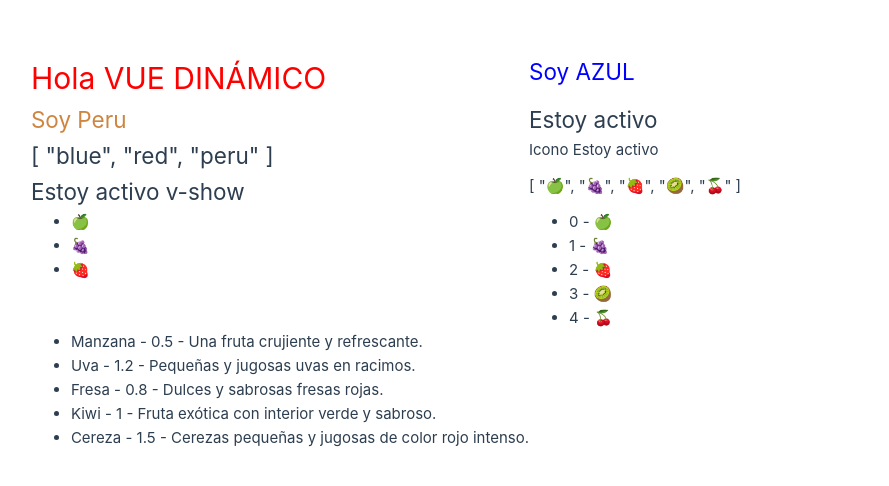
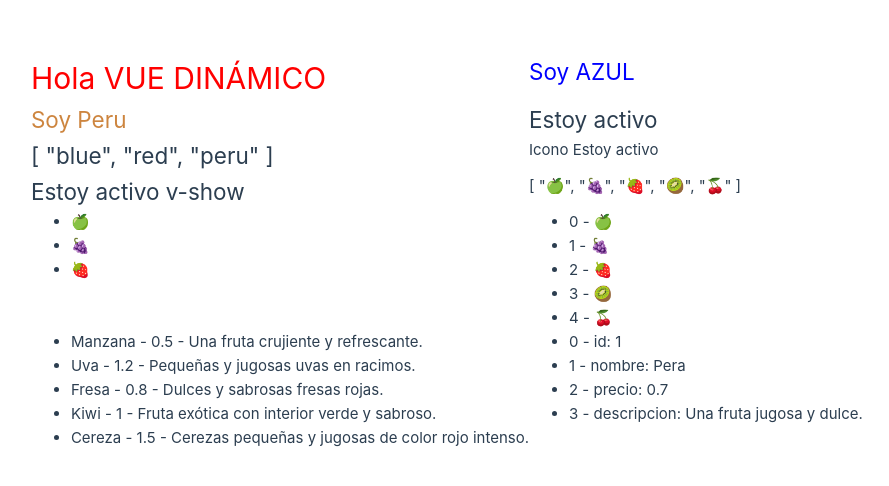
Before and after one commit to NEBULA1978/VUE3-COMPOSITION-API, a Vue app in the folder vue-project/: page / in a window 1280 px wide. Shown: the part 148-634 px from the top of the page, without its empty margins (111-1000 px from the left). Built offline with nearby package versions, Linux system fonts and the light colour scheme.

Commit message:
v-for recorriendo un objeto

```diff
--- a/vue-project/src/App.vue
+++ b/vue-project/src/App.vue
@@ -38,6 +38,13 @@ const arrayFrutas = [
 
 console.log(arrayFrutas);
 
+const objetoFruta = {
+  id: 1,
+  nombre: 'Pera',
+  precio: 0.7,
+  descripcion: 'Una fruta jugosa y dulce.',
+};
+
 </script>
 
 <template>
@@ -74,9 +81,7 @@ console.log(arrayFrutas);
   </ul>
   <!-- v-for igual que arriba pero mejor -->
   <ul>
-  <li v-for="(fruta,index) in arryFrutas"
-  :key="index"
-  >{{ index }} - {{ fruta }}
+    <li v-for="(fruta, index) in arryFrutas" :key="index">{{ index }} - {{ fruta }}
     </li>
   </ul>
   <!-- v-for igual que arriba pero mejor -->
@@ -92,7 +97,11 @@ console.log(arrayFrutas);
     </li>
   </ul>
 
-
+  <ul>
+    <li v-for="(valor, propiedad, index) in objetoFruta" :key="valor">
+      {{ index }} - {{ propiedad }}: {{ valor }}
+    </li>
+  </ul>
 </template>
 
 <style scoped>
```
Lines whose indentation alone changed are shown as unchanged.
